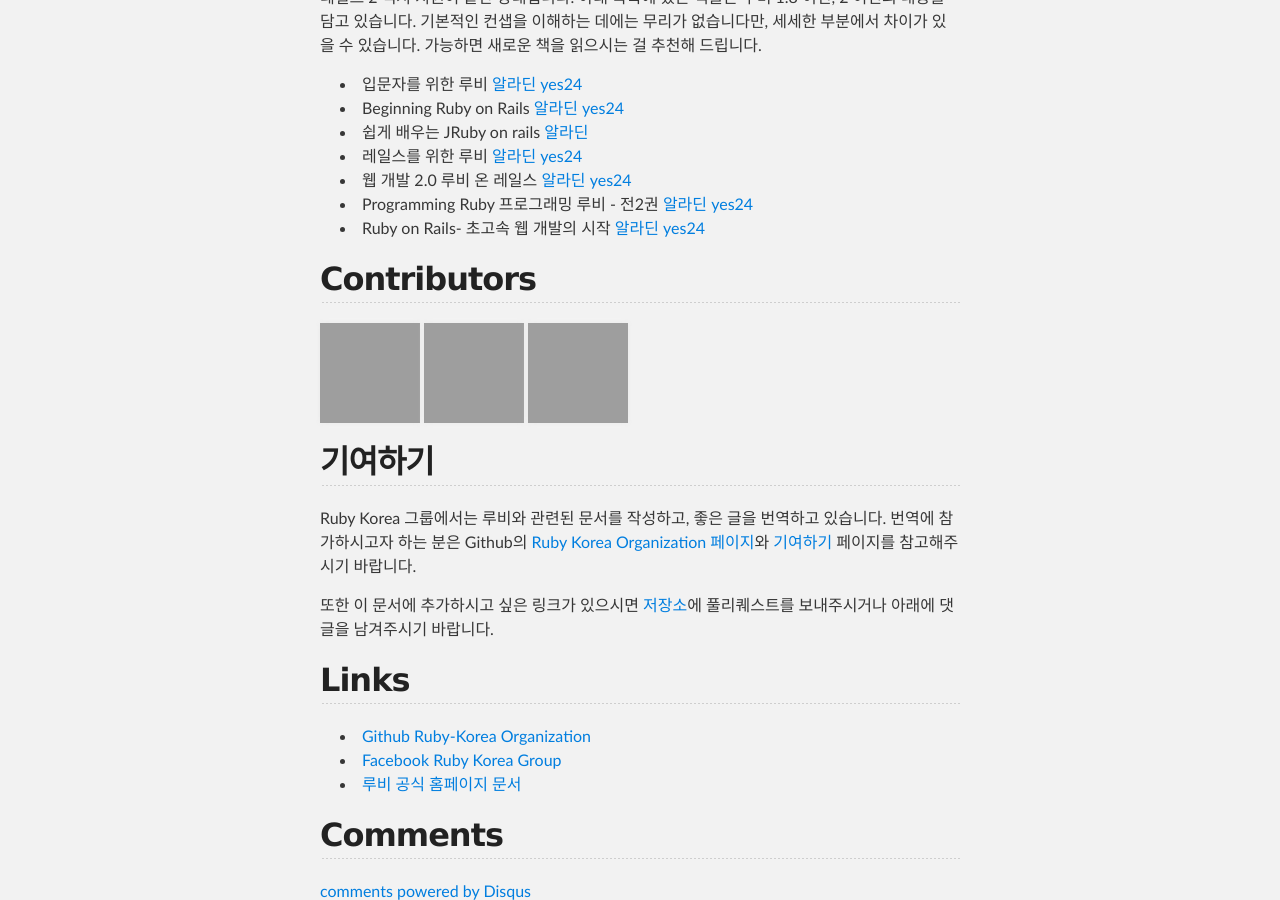
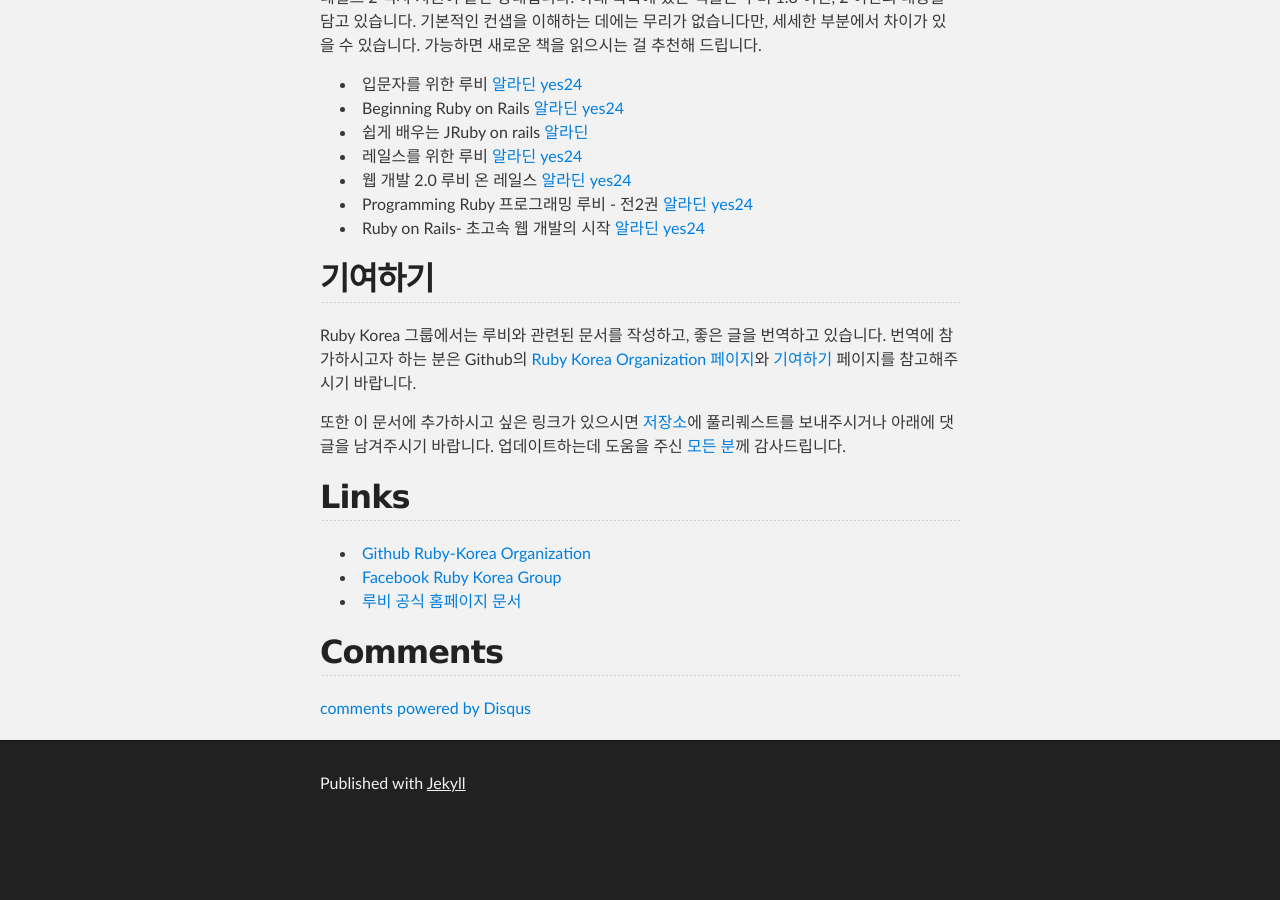
Before and after one commit to rubykr/rubykr.github.io, a Jekyll site: the page built from index.md, in a window 1280 px wide and 900 px high, scrolled down 2650 px. Built offline with Jekyll 4.4.1, drawn with Linux system fonts in a browser that asks for light colours; comment, search, counter and statistics services are not loaded; after the commit the page ends 3480 px from its top, so only the background shows below that; grey boxes are pictures that could not be loaded.

Commit message:
Remove contributors (resolve #12)

```diff
--- a/index.md
+++ b/index.md
@@ -160,16 +160,12 @@ title: 루비 프로그래밍 언어 한글 문서
   [알라딘](http://www.aladin.co.kr/shop/wproduct.aspx?ISBN=8979144539)
   [yes24](http://www.yes24.com/24/goods/2296786?scode=032&amp;OzSrank=14)
 
-## Contributors
-[![marocchino](https://avatars0.githubusercontent.com/u/128431?s=100)](https://github.com/marocchino)
-[![nacyot](https://avatars0.githubusercontent.com/u/148919?s=100)](http://nacyot.com)
-[![rorlab](https://avatars2.githubusercontent.com/u/511048?v=2&s=100)](http://rorlab.org/)
-
 ## 기여하기
 
 Ruby Korea 그룹에서는 루비와 관련된 문서를 작성하고, 좋은 글을 번역하고 있습니다. 번역에 참가하시고자 하는 분은 Github의 [Ruby Korea Organization 페이지](https://github.com/ruby-korea)와 [기여하기](https://github.com/ruby-korea/ruby-korea.github.io/wiki/%EA%B8%B0%EC%97%AC%ED%95%98%EA%B8%B0) 페이지를 참고해주시기 바랍니다.
 
 또한 이 문서에 추가하시고 싶은 링크가 있으시면 [저장소](https://github.com/ruby-korea/ruby-korea.github.io)에 풀리퀘스트를 보내주시거나 아래에 댓글을 남겨주시기 바랍니다.
+업데이트하는데 도움을 주신 [모든 분](https://github.com/ruby-korea/ruby-korea.github.io/graphs/contributors)께 감사드립니다.
 
 ## Links
 
```
